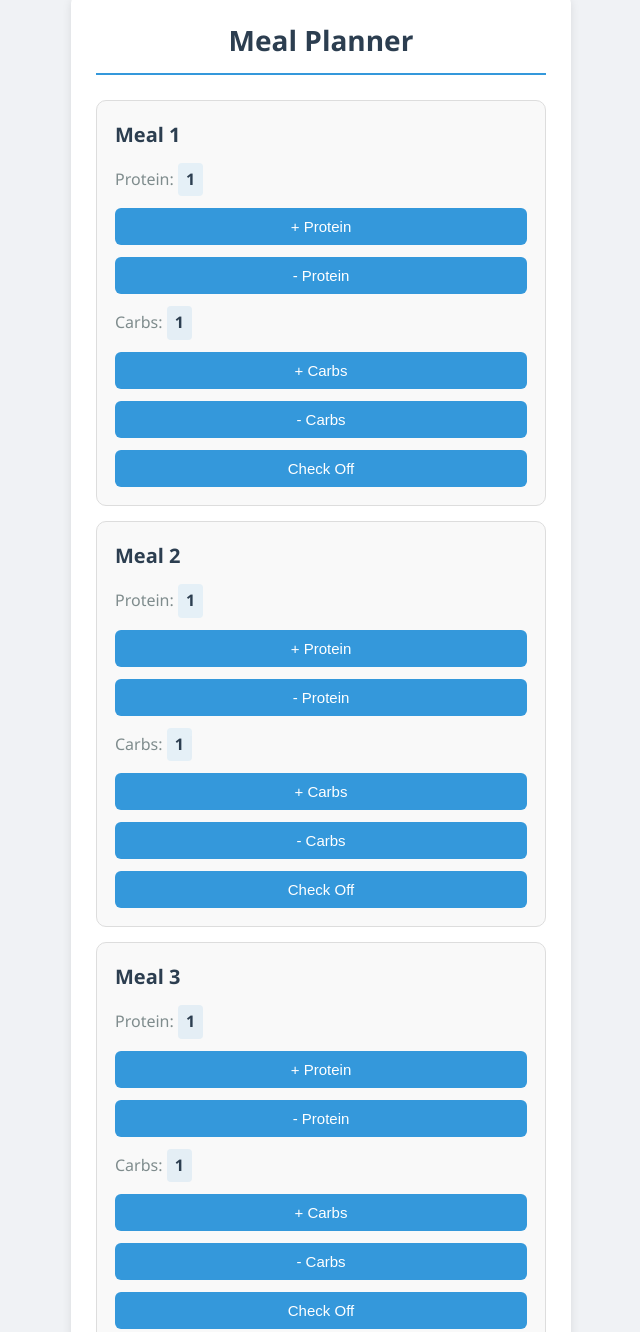
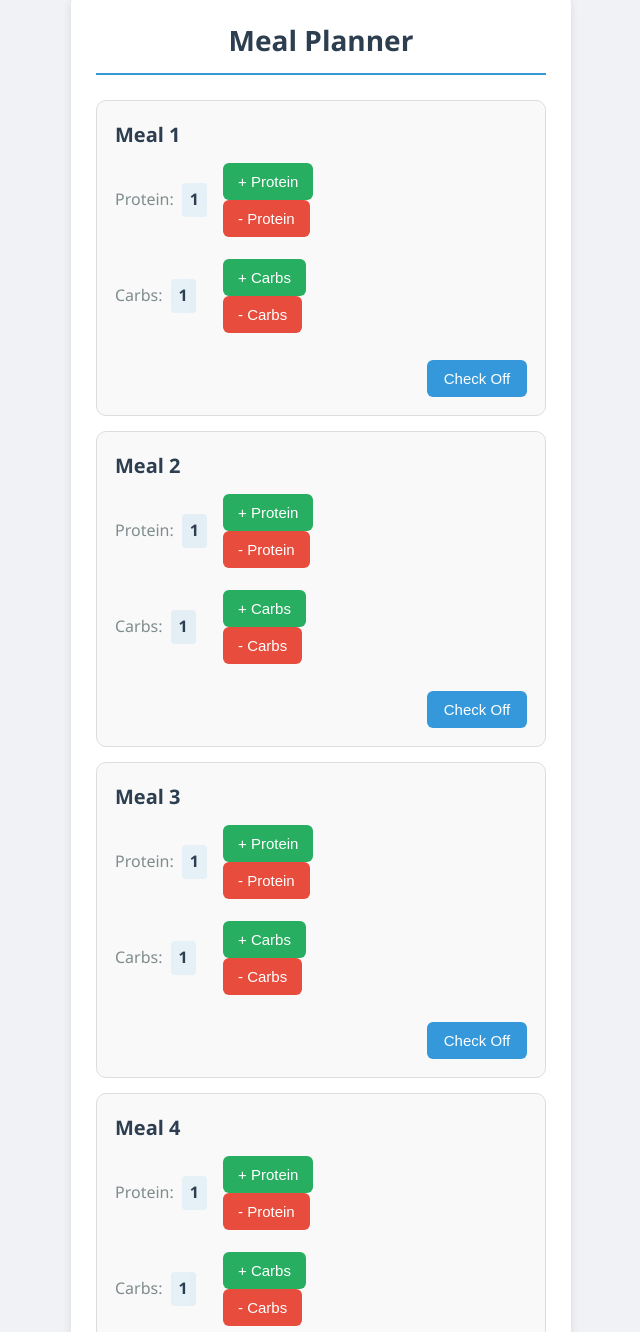
Before and after one commit to EvanWallis/MealPlanner, a plain HTML site: page index.html in a window 1280 px wide. Shown: the part 27-1359 px from the top of the page, without its empty margins (319-959 px from the left). Drawn offline with Linux system fonts and the light colour scheme.

Commit message:
UI updates

```diff
--- a/index.html
+++ b/index.html
@@ -18,49 +18,106 @@
     <div class="meal-list">
       <div class="meal" id="meal1">
         <h2>Meal 1</h2>
+
+        <div class="nutrient-controls">
           <p>Protein: <span class="protein">1</span></p>
+          <div class="button-group">
             <button class="add-protein">+ Protein</button>
             <button class="subtract-protein">- Protein</button>
+          </div>
+        </div>
+
+        <div class="nutrient-controls">
           <p>Carbs: <span class="carbs">1</span></p>
+          <div class="button-group">
             <button class="add-carbs">+ Carbs</button>
             <button class="subtract-carbs">- Carbs</button>
+          </div>
+        </div>
+
+        <div class="meal-actions">
           <button onclick="checkOffMeal('meal1')">Check Off</button>
         </div>
+      </div>
+
       <div class="meal" id="meal2">
         <h2>Meal 2</h2>
+
+        <div class="nutrient-controls">
           <p>Protein: <span class="protein">1</span></p>
+          <div class="button-group">
             <button class="add-protein">+ Protein</button>
             <button class="subtract-protein">- Protein</button>
+          </div>
+        </div>
+
+        <div class="nutrient-controls">
           <p>Carbs: <span class="carbs">1</span></p>
+          <div class="button-group">
             <button class="add-carbs">+ Carbs</button>
             <button class="subtract-carbs">- Carbs</button>
+          </div>
+        </div>
+
+        <div class="meal-actions">
           <button onclick="checkOffMeal('meal2')">Check Off</button>
         </div>
+      </div>
+
       <div class="meal" id="meal3">
         <h2>Meal 3</h2>
+
+        <div class="nutrient-controls">
           <p>Protein: <span class="protein">1</span></p>
+          <div class="button-group">
             <button class="add-protein">+ Protein</button>
             <button class="subtract-protein">- Protein</button>
+          </div>
+        </div>
+
+        <div class="nutrient-controls">
           <p>Carbs: <span class="carbs">1</span></p>
+          <div class="button-group">
             <button class="add-carbs">+ Carbs</button>
             <button class="subtract-carbs">- Carbs</button>
+          </div>
+        </div>
+
+        <div class="meal-actions">
           <button onclick="checkOffMeal('meal3')">Check Off</button>
         </div>
+      </div>
+
       <div class="meal" id="meal4">
         <h2>Meal 4</h2>
+
+        <div class="nutrient-controls">
           <p>Protein: <span class="protein">1</span></p>
+          <div class="button-group">
             <button class="add-protein">+ Protein</button>
             <button class="subtract-protein">- Protein</button>
+          </div>
+        </div>
+
+        <div class="nutrient-controls">
           <p>Carbs: <span class="carbs">1</span></p>
+          <div class="button-group">
             <button class="add-carbs">+ Carbs</button>
             <button class="subtract-carbs">- Carbs</button>
+          </div>
+        </div>
+
+        <div class="meal-actions">
           <button onclick="checkOffMeal('meal4')">Check Off</button>
         </div>
       </div>
+    </div>
 
-    <!-- Sweet Treat and Reset Buttons -->
+    <!-- App Actions -->
+    <div class="app-actions">
       <button id="sweetTreatBtn">Sweet Treat (-3 Carbs)</button>
       <button id="resetBtn">Reset</button>
+    </div>
   </div>
 
   <script src="script.js"></script>
--- a/style.css
+++ b/style.css
@@ -62,6 +62,7 @@ h1 {
   gap: 15px;
 }
 
+/* Meal card content organization */
 .meal {
   border: 1px solid var(--border-color);
   padding: 18px;
@@ -93,9 +94,37 @@ h1 {
   margin: 0;
   font-size: 16px;
   color: var(--text-secondary);
+  display: flex;
+  align-items: center;
+  gap: 8px;
 }
 
-/* Protein Styling with better emphasis */
+/* Group controls for each nutrient type */
+.nutrient-controls {
+  display: flex;
+  gap: 8px;
+  align-items: center;
+  margin-bottom: 10px;
+}
+
+.nutrient-controls p {
+  margin: 0;
+  min-width: 100px;
+}
+
+.nutrient-controls button {
+  min-width: auto;
+  flex: 0 0 auto;
+}
+
+/* Bottom actions */
+.meal-actions {
+  display: flex;
+  justify-content: flex-end;
+  margin-top: 5px;
+}
+
+/* Protein and Carbs Styling with better emphasis */
 .meal .protein {
   font-weight: 600;
   color: var(--text-primary);
@@ -154,6 +183,23 @@ button:disabled {
   cursor: not-allowed;
   transform: none;
   box-shadow: none;
+}
+
+/* Button styling for add and subtract buttons */
+button.add-protein, button.add-carbs {
+  background-color: var(--success-color);
+}
+
+button.add-protein:hover, button.add-carbs:hover {
+  background-color: var(--success-dark);
+}
+
+button.subtract-protein, button.subtract-carbs {
+  background-color: var(--danger-color);
+}
+
+button.subtract-protein:hover, button.subtract-carbs:hover {
+  background-color: var(--danger-dark);
 }
 
 #sweetTreatBtn {
```
Lines whose indentation alone changed are shown as unchanged.
